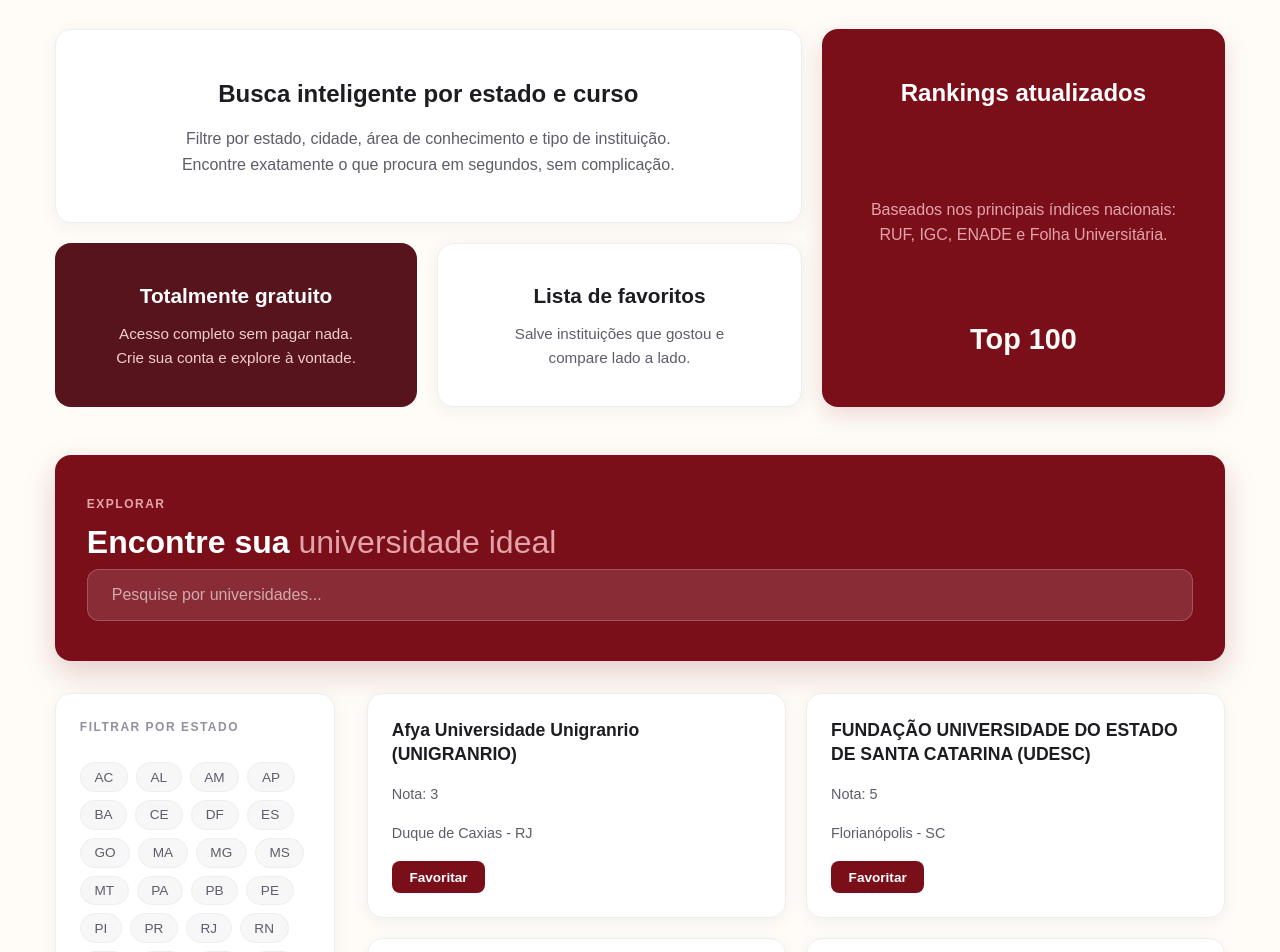
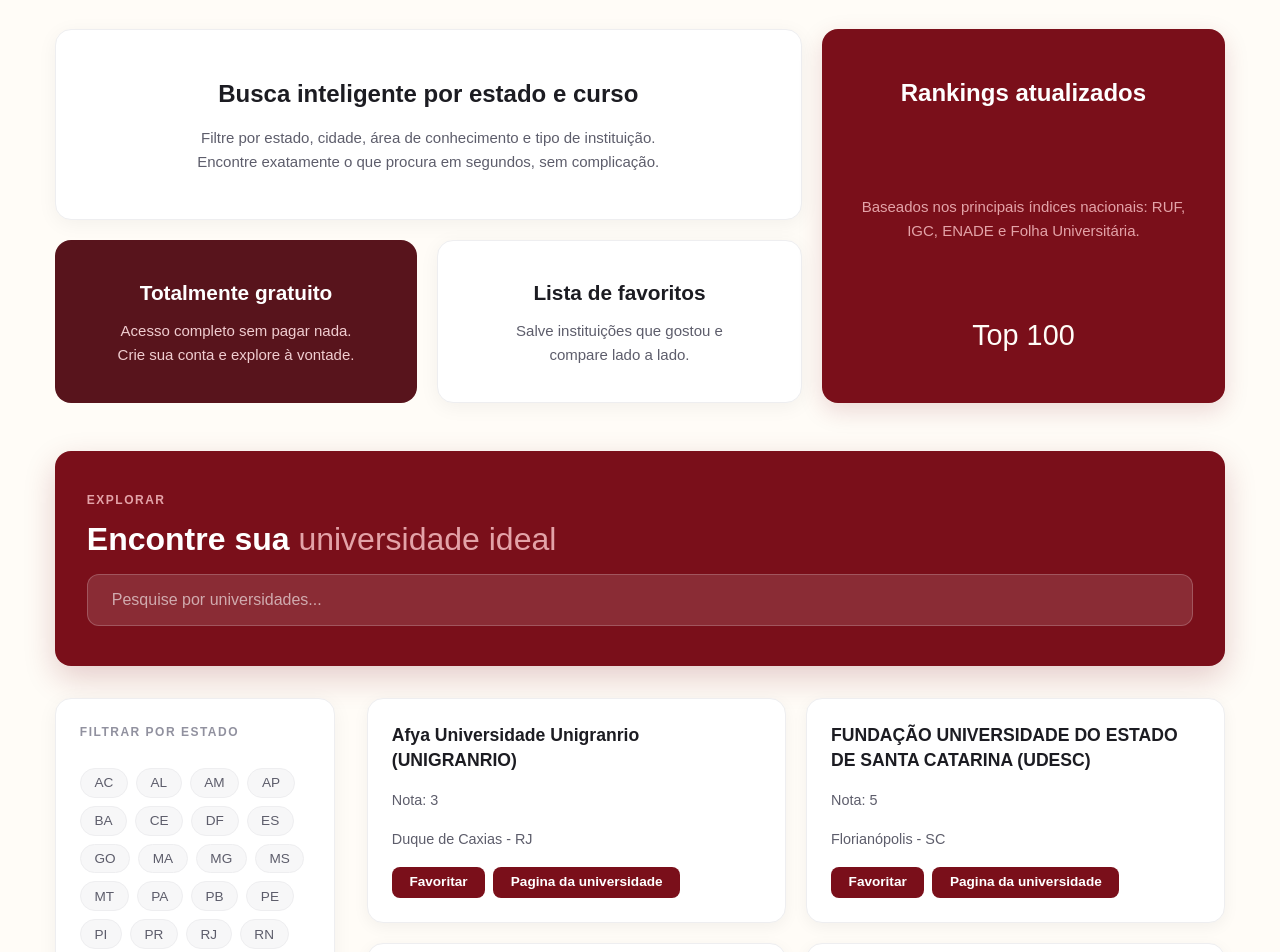
Before and after one commit to Hackathon-UniHub/Hackathon, a Vue app: page /universidadesfiltro in a window 1280 px wide. Shown: the part 220-1172 px from the top of the page. Built offline with nearby package versions, Linux system fonts and the light colour scheme; a web font is replaced by a local one.

Commit message:
bom inicio

```diff
--- a/src/components/paginaFiltro/paginaFiltroCard.vue
+++ b/src/components/paginaFiltro/paginaFiltroCard.vue
@@ -5,20 +5,28 @@ defineProps(['id', 'nome', 'sigla', 'municipio', 'uf', 'categoria', 'situacao',
 <template>
   <div class="card">
     <h2 class="nome">{{ nome }}</h2>
-    <!--<a v-if="site" :href="site" target="_blank">Ver site</a>-->
     <p>Nota: {{ rating }}</p>
     <p>{{ municipio }} - {{ uf }}</p>
-    <button class="botao" @click="Favoritar">Favoritar</button>
+    <div class="botoes">
+      <button class="botao" @click="Favoritar">Favoritar</button>
+      <RouterLink class="botao" to="/universidade">Pagina da universidade</RouterLink>
+    </div>
   </div>
 </template>
 
 <style scoped>
+.botoes {
+  display: flex;
+  align-items: center;
+  gap: 0.5rem;
+}
+
 .card {
   background-color: #ffffff;
   border-radius: 16px;
   padding: 1.5rem;
   box-shadow: 0 4px 16px rgba(18, 18, 22, 0.05);
-  border: 1px solid #eeeef0; /* ink-100 */
+  border: 1px solid #eeeef0;
   display: flex;
   flex-direction: column;
   justify-content: space-between;
@@ -58,8 +66,14 @@ defineProps(['id', 'nome', 'sigla', 'municipio', 'uf', 'categoria', 'situacao',
   border-radius: 8px;
   font-weight: 600;
   font-size: 0.85rem;
+  font-family: inherit;
   cursor: pointer;
-  align-self: flex-start;
+  display: inline-flex;
+  align-items: center;
+  justify-content: center;
+  box-sizing: border-box;
+  text-decoration: none;
+  line-height: 1;
   transition: background-color 0.2s ease, transform 0.1s ease;
 }
 
--- a/src/components/paginaFiltro/paginaFiltroList.vue
+++ b/src/components/paginaFiltro/paginaFiltroList.vue
@@ -149,8 +149,7 @@ function selecionarRating(r) {
 <style scoped>
 .paginaFiltro {
   min-height: 100vh;
-  width: 100%;
-  background-color: #fffcf7;
+  background: #fffcf7;
   padding: 3rem 1.5rem;
   color: #1c1c22;
 }
@@ -164,168 +163,131 @@ h1 {
 }
 
 .colorUm {
-  font-weight: 800;
   color: #58141c;
+}
+
+.containerQuatro,
+.pesquisa,
+.divisao {
+  width: 95%;
+  max-width: 1180px;
+  margin: 0 auto;
 }
 
 .containerQuatro {
   display: flex;
-  justify-content: center;
-  align-items: stretch;
   gap: 20px;
-  width: 95%;
-  max-width: 1180px;
-  margin: 0 auto 3rem auto;
+  margin-bottom: 3rem;
+}
+
+.containerEsquerdo,
+.containerUm {
+  display: flex;
+  gap: 20px;
 }
 
 .containerEsquerdo {
   flex: 2.2;
-  display: flex;
   flex-direction: column;
-  gap: 20px;
 }
 
 .containerUm {
-  display: flex;
   justify-content: space-between;
-  align-items: stretch;
-  gap: 20px;
 }
 
-.containerDois {
-  background-color: #ffffff;
-  color: #1c1c22;
-  padding: 2.8rem 2rem;
+.containerDois,
+.containerTres,
+.divUm,
+.divDois {
+  padding: 2.2rem 1.2rem;
   border-radius: 16px;
   text-align: center;
   display: flex;
   flex-direction: column;
   justify-content: center;
   align-items: center;
-  box-shadow: 0 4px 20px rgba(18, 18, 22, 0.05);
+  flex: 1;
+}
+
+.containerDois,
+.divDois {
+  background: #fff;
+  box-shadow: 0 4px 20px #1212160d;
   border: 1px solid #eeeef0;
 }
 
-.containerDois h2 {
-  font-size: 1.5rem;
-  font-weight: 700;
-  margin: 0 0 0.8rem 0;
+.containerDois {
+  padding: 2.8rem 2rem;
+}
+
+.containerDois h2,
+.divDois h2 {
   color: #1c1c22;
 }
 
-.containerDois p {
-  font-size: 1rem;
+.containerDois p,
+.divDois p {
   color: #5d5d6b;
   margin: 0;
 }
 
-.containerTres {
-  flex: 1;
-  display: flex;
-  flex-direction: column;
-  justify-content: space-between;
-  background-color: #7a0f1a;
-  color: #ffffff;
-  padding: 2.8rem 2rem;
-  border-radius: 16px;
-  text-align: center;
-  align-items: center;
-  box-shadow: 0 8px 24px rgba(122, 15, 26, 0.15);
+.divUm {
+  background: #58141c;
+  color: #fff;
 }
 
-.containerTres h2 {
-  font-size: 1.5rem;
-  font-weight: 700;
-  margin: 0 0 1rem 0;
-  color: #ffffff;
+.divUm p {
+  color: #f0cdd0;
+  margin: 0;
+}
+
+.containerTres {
+  background: #7a0f1a;
+  color: #fff;
+  padding: 2.8rem 2rem;
+  justify-content: space-between;
+  box-shadow: 0 8px 24px #7a0f1a26;
 }
 
 .containerTres p {
-  font-size: 1rem;
   color: #e3a3a8;
   margin: 0;
 }
 
 .containerTres strong {
   font-size: 1.8rem;
-  font-weight: 700;
   color: #fffcf7;
 }
 
-.divUm {
-  background-color: #58141c;
-  color: #ffffff;
-  padding: 2.2rem 1.2rem;
-  text-align: center;
-  border-radius: 16px;
-  flex: 1;
-  display: flex;
-  flex-direction: column;
-  justify-content: center;
+h2 {
+  font-size: 1.3rem;
+  font-weight: 700;
+  margin: 0 0 0.6rem;
+  color: inherit;
 }
 
-.divUm h2 {
-  font-size: 1.3rem;
-  font-weight: 700;
-  margin: 0 0 0.6rem 0;
-  color: #ffffff;
-}
-
-.divUm p {
-  font-size: 0.95rem;
-  color: #f0cdd0;
-  margin: 0;
-}
-
-.divDois {
-  background-color: #ffffff;
-  color: #1c1c22;
-  padding: 2.2rem 1.2rem;
-  text-align: center;
-  border-radius: 16px;
-  flex: 1;
-  display: flex;
-  flex-direction: column;
-  justify-content: center;
-  box-shadow: 0 4px 20px rgba(18, 18, 22, 0.05);
-  border: 1px solid #eeeef0;
-}
-
-.divDois h2 {
-  font-size: 1.3rem;
-  font-weight: 700;
-  margin: 0 0 0.6rem 0;
-  color: #1c1c22;
-}
-
-.divDois p {
-  font-size: 0.95rem;
-  color: #5d5d6b;
-  margin: 0;
+.containerDois h2,
+.containerTres h2 {
+  font-size: 1.5rem;
+  margin-bottom: 0.8rem;
 }
 
 .pesquisa {
-  background-color: #7a0f1a;
-  color: #ffffff;
+  background: #7a0f1a;
+  color: #fff;
   padding: 2.5rem 2rem;
   border-radius: 16px;
-  width: 95%;
-  max-width: 1180px;
-  margin: 0 auto 2rem auto;
-  box-shadow: 0 12px 32px rgba(122, 15, 26, 0.2);
-  display: flex;
-  flex-direction: column;
-  gap: 1.5rem;
+  margin-bottom: 2rem;
+  box-shadow: 0 12px 32px #7a0f1a33;
 }
 
 .cabecalhoPesquisa h2 {
   font-size: 2rem;
-  font-weight: 700;
-  color: #ffffff;
-  margin: 0.2rem 0 0 0;
+  color: #fff;
+  margin-top: 0.2rem;
 }
 
-.cabecalhoPesquisa h2 span {
+.cabecalhoPesquisa span {
   color: #e3a3a8;
 }
 
@@ -334,55 +296,48 @@ h1 {
   font-weight: 700;
   letter-spacing: 1.5px;
   color: #e3a3a8;
-  text-transform: uppercase;
   display: block;
 }
 
 .input input {
   width: 100%;
   padding: 1rem 1.5rem;
-  background-color: rgba(255, 255, 255, 0.12);
-  border: 1px solid rgba(255, 255, 255, 0.2);
+  background: #ffffff1f;
+  border: 1px solid #ffffff33;
   border-radius: 12px;
-  color: #ffffff;
+  color: #fff;
   font-size: 1rem;
-  outline: none;
-  transition: all 0.2s ease;
+  outline: 0;
+  transition: 0.2s;
 }
 
 .input input::placeholder {
-  color: rgba(255, 255, 255, 0.6);
+  color: #ffffff99;
 }
 
 .input input:focus {
-  border-color: #ffffff;
-  background-color: rgba(255, 255, 255, 0.18);
+  border-color: #fff;
+  background: #ffffff2e;
 }
 
 .divisao {
   display: flex;
   gap: 2rem;
-  width: 95%;
-  max-width: 1180px;
-  margin: 0 auto;
   align-items: flex-start;
 }
 
 .lateralEstados {
   width: 280px;
   flex-shrink: 0;
-  background-color: #ffffff;
+  background: #fff;
   border-radius: 16px;
   padding: 1.5rem;
-  box-shadow: 0 4px 20px rgba(18, 18, 22, 0.05);
+  box-shadow: 0 4px 20px #1212160d;
   border: 1px solid #eeeef0;
-  display: flex;
-  flex-direction: column;
-  gap: 1.5rem;
 }
 
 .lateralEstados .pesquisa {
-  background-color: transparent;
+  background: 0 0;
   padding: 0;
   box-shadow: none;
   margin: 0;
@@ -391,8 +346,6 @@ h1 {
 
 .lateralEstados .subtitulo {
   color: #91919f;
-  font-size: 0.75rem;
-  font-weight: 700;
   margin-bottom: 0.8rem;
 }
 
@@ -409,7 +362,7 @@ h1 {
 }
 
 .botoesEstados .botao {
-  background-color: #f7f7f8;
+  background: #f7f7f8;
   border: 1px solid #eeeef0;
   color: #5d5d6b;
   padding: 0.4rem 0.85rem;
@@ -417,18 +370,18 @@ h1 {
   font-size: 0.85rem;
   font-weight: 500;
   cursor: pointer;
-  transition: all 0.2s ease;
+  transition: 0.2s;
 }
 
 .botoesEstados .botao:hover {
-  background-color: #f9e8e9;
+  background: #f9e8e9;
   color: #7a0f1a;
   border-color: #f0cdd0;
 }
 
 .botoesEstados .botao.ativo {
-  background-color: #7a0f1a;
-  color: #ffffff;
+  background: #7a0f1a;
+  color: #fff;
   border-color: #7a0f1a;
   font-weight: 600;
 }
```
Also changed, not shown: src/components/paginaUniversidades/paginaUniversidade.vue (added).
